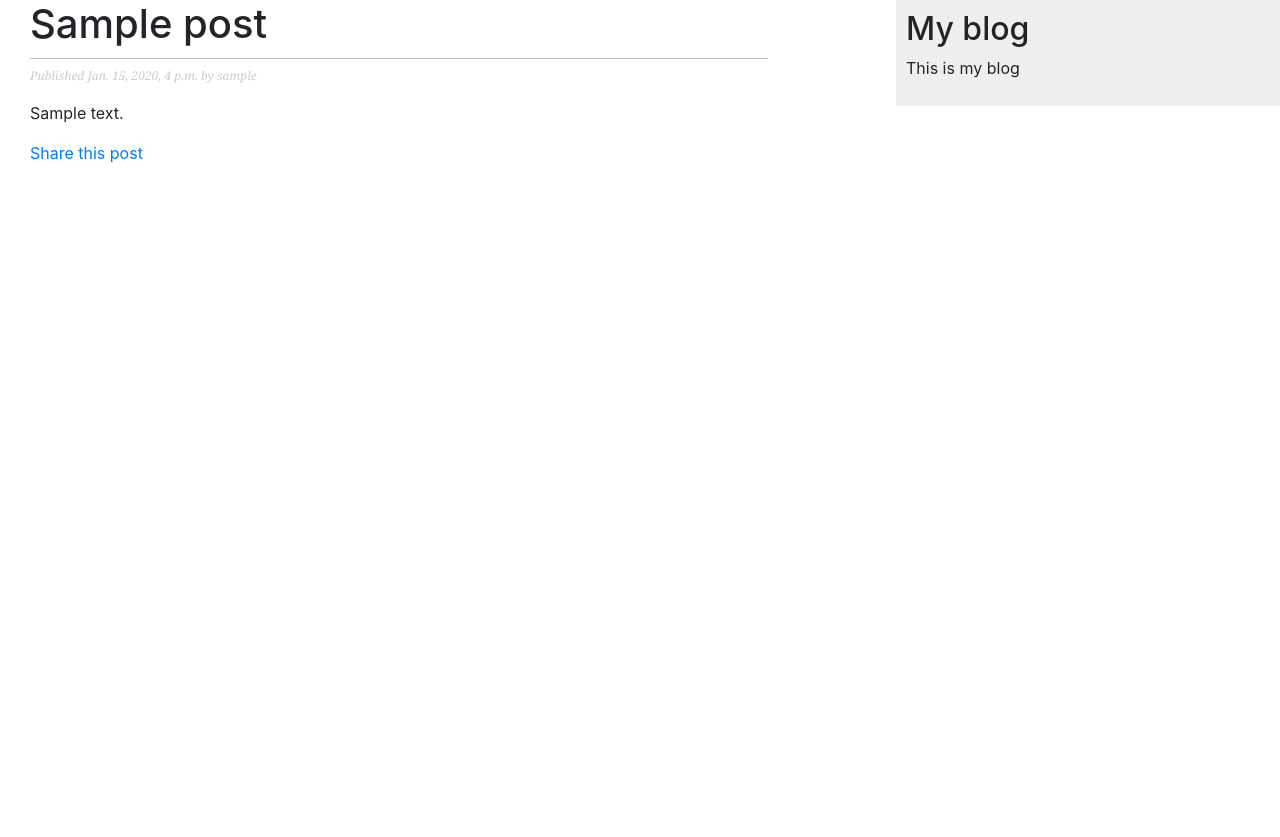
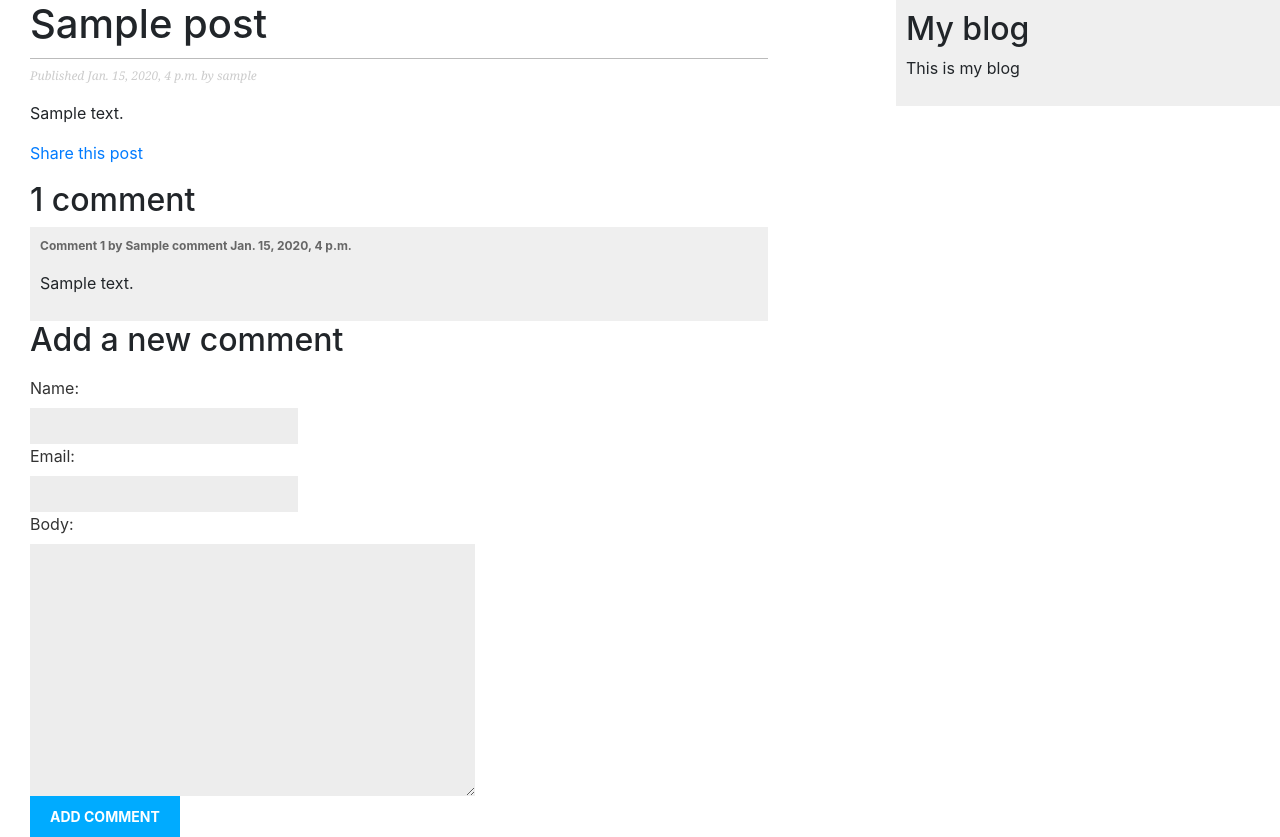
Before and after one commit to alimozzamandurjoy/Blog, a Django app: a page that uses mysite/blog/templates/blog/base.html in a window 1280 px wide. Before the commit the page ends 163 px from the top, so only its background shows below. Run offline with Django 4.2, Linux system fonts and the light colour scheme; tables that the repository leaves empty hold one stand-in row (values such as "Sample post"); some libraries are stand-ins or nearby versions.

Commit message:
working with comments

```diff
--- a/mysite/blog/forms.py
+++ b/mysite/blog/forms.py
@@ -1,7 +1,14 @@
+from dataclasses import field
 from django import forms
+from .models import Comment
 
 class EmailPostForm(forms.Form):
     name = forms.CharField(max_length=25)
     email = forms.EmailField()
     to = forms.EmailField()
     comments = forms.CharField(required=False,widget=forms.Textarea)
+
+class CommentForm(forms.ModelForm):
+    class Meta:
+        model= Comment
+        fields= ('name', 'email', 'body')
--- a/mysite/blog/templates/blog/base.html
+++ b/mysite/blog/templates/blog/base.html
@@ -8,6 +8,8 @@
     <link rel="stylesheet" href="{% static 'blog/css/main.css' %}">
     <link rel="stylesheet" href="https://cdn.jsdelivr.net/npm/bootstrap@4.0.0/dist/css/bootstrap.min.css" integrity="sha384-Gn5384xqQ1aoWXA+058RXPxPg6fy4IWvTNh0E263XmFcJlSAwiGgFAW/dAiS6JXm" crossorigin="anonymous">
     <title>{% block title %}{% endblock title %}</title>
+
+    <link rel="stylesheet" href="https://cdn.jsdelivr.net/npm/bootstrap@4.0.0/dist/css/bootstrap.min.css" integrity="sha384-Gn5384xqQ1aoWXA+058RXPxPg6fy4IWvTNh0E263XmFcJlSAwiGgFAW/dAiS6JXm" crossorigin="anonymous">
 
 </head>
 <body>
@@ -28,5 +30,9 @@
         {% endblock page %}
     </div>
 
+    <script src="https://code.jquery.com/jquery-3.2.1.slim.min.js" integrity="sha384-KJ3o2DKtIkvYIK3UENzmM7KCkRr/rE9/Qpg6aAZGJwFDMVNA/GpGFF93hXpG5KkN" crossorigin="anonymous"></script>
+<script src="https://cdn.jsdelivr.net/npm/popper.js@1.12.9/dist/umd/popper.min.js" integrity="sha384-ApNbgh9B+Y1QKtv3Rn7W3mgPxhU9K/ScQsAP7hUibX39j7fakFPskvXusvfa0b4Q" crossorigin="anonymous"></script>
+<script src="https://cdn.jsdelivr.net/npm/bootstrap@4.0.0/dist/js/bootstrap.min.js" integrity="sha384-JZR6Spejh4U02d8jOt6vLEHfe/JQGiRRSQQxSfFWpi1MquVdAyjUar5+76PVCmYl" crossorigin="anonymous"></script>
+
 </body>
 </html>
--- a/mysite/blog/templates/blog/detail.html
+++ b/mysite/blog/templates/blog/detail.html
@@ -10,9 +10,38 @@
 </p>
 {{ post.body|linebreaks }}
 <p>
-    <a href="{% url "blog:post_share" post.id %}">
-    Share this post
+    <a href="{% url " blog:post_share" post.id %}">
+        Share this post
     </a>
 </p>
 
+
+{% with comments.count as total_comments %}
+<h2>
+    {{ total_comments }} comment {{ total_comments|pluralize }}
+</h2>
+{% endwith %}
+
+{% for comment in comments %}
+<div class="comment">
+    <p class="info">
+        Comment {{ forloop.counter }} by {{ comment.name }}
+        {{ comment.created }}
+    </p>
+    {{ comment.body|linebreaks }}
+</div>
+{% empty %}
+    <p>There are no comments yet.</p>
+{% endfor %}
+
+{% if new_comment %}
+    <h2>Your comment has been added.</h2>
+{% else %}
+    <h2>Add a new comment</h2>
+    <form method="post">
+        {{ comment_form.as_p }}
+        {% csrf_token %}
+        <p><input type="submit" value="Add comment"></p>
+    </form>
+{% endif %}
 {% endblock content %}
--- a/mysite/blog/views.py
+++ b/mysite/blog/views.py
@@ -1,9 +1,9 @@
 
 from django.shortcuts import get_object_or_404, render
-from .models import Post
+from .models import *
 from django.views.generic import ListView
 from django.core.paginator import Paginator,EmptyPage, PageNotAnInteger
-from .forms import EmailPostForm
+from .forms import EmailPostForm, CommentForm
 from django.core.mail import send_mail
 # Create your views here.
 
@@ -13,7 +13,20 @@ def post_list(request):
 
 def post_detail(request,year,month,day,post):
     post= get_object_or_404(Post,slug=post,status='published',publish__year= year,publish__month= month, publish__day= day)
-    return render(request,'blog/detail.html',{'post':post})
+
+    comments = post.comments.filter(active=True)
+
+    new_comment= None
+    if request.method== 'POST':
+        comment_form = CommentForm(data= request.POST)
+        if comment_form.is_valid():
+            new_comment= comment_form.save(commit=False)
+            new_comment.post= post
+            new_comment.save()
+    else:
+        comment_form= CommentForm()
+
+    return render(request,'blog/detail.html',{'post':post, 'comments':comments, 'new_comment': new_comment, 'comment_form': comment_form})
 
 def post_list(request):
     object_list= Post.objects.all()
--- a/mysite/mysite/settings.py
+++ b/mysite/mysite/settings.py
@@ -38,6 +38,7 @@ INSTALLED_APPS = [
     'django.contrib.messages',
     'django.contrib.staticfiles',
     'blog',
+    'crispy_forms',
 ]
 
 MIDDLEWARE = [
@@ -131,3 +132,4 @@ EMAIL_HOST_USER= 'alimozzamandurjoy2@gmail.com'
 EMAIL_HOST_PASSWORD= '******'
 EMAIL_PORT= 587
 EMAIL_USE_TLS= True
+# CRISPY_TEMPLATE_PACK = 'uni_form'
```
Also changed, not shown: mysite/blog/templates/blog/share.html (+7 -1 lines).
